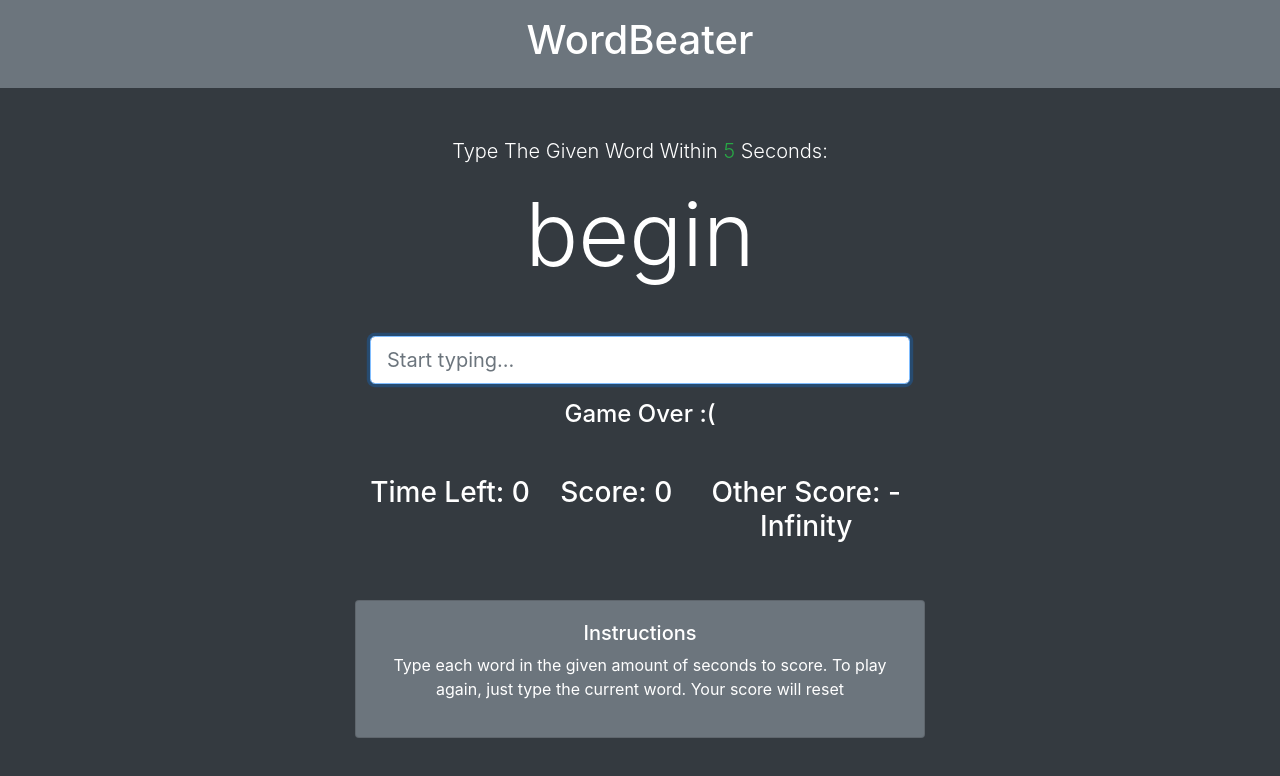
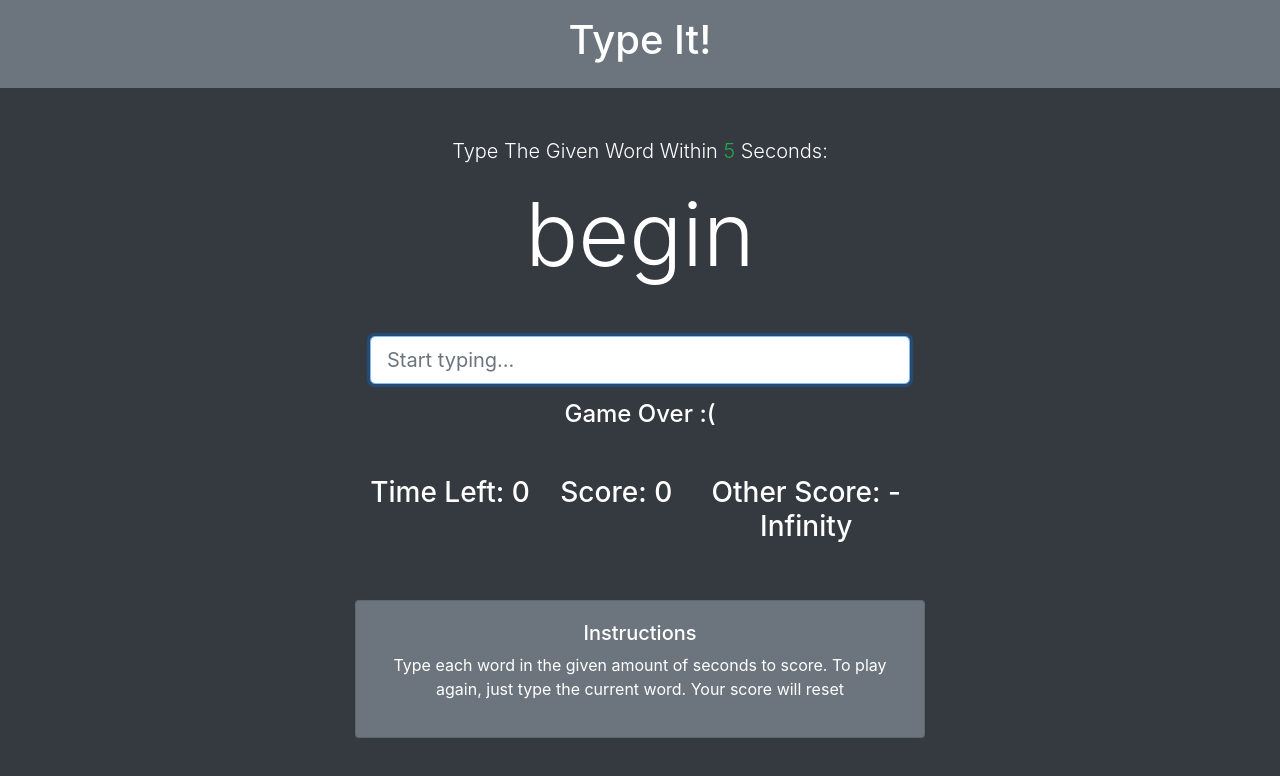
Before and after one commit to Kevin-Bian/TypeIt, a website: page public/index.html in a window 1280 px wide. Drawn offline with nearby package versions, Linux system fonts and the light colour scheme; a script that the page names is missing.

Commit message:
Update index.html

```diff
--- a/public/index.html
+++ b/public/index.html
@@ -14,7 +14,7 @@
 
 <body class="bg-dark text-white ">
   <header class="bg-secondary text-center p-3 mb-5">
-    <h1>WordBeater</h1>
+    <h1>Type It!</h1>
   </header>
   <div class="container text-center">
 
```
